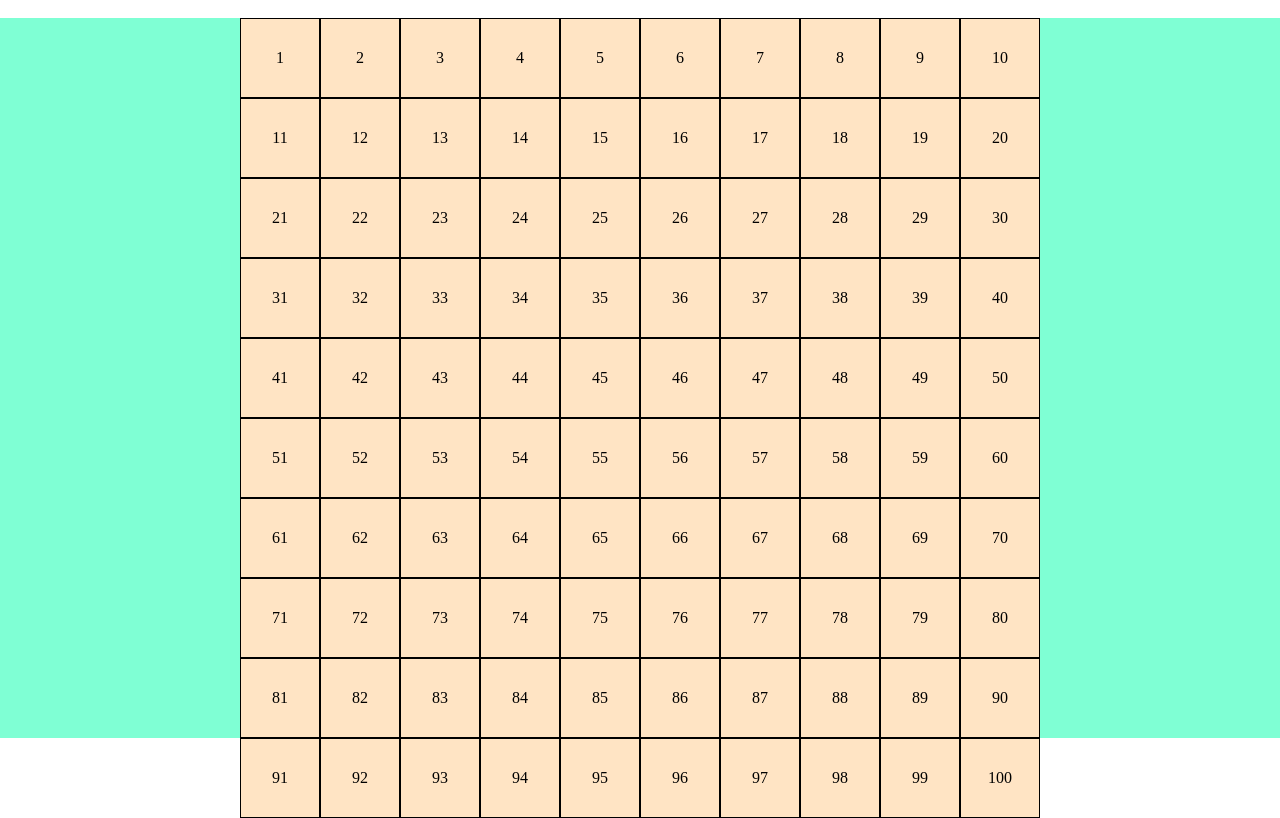
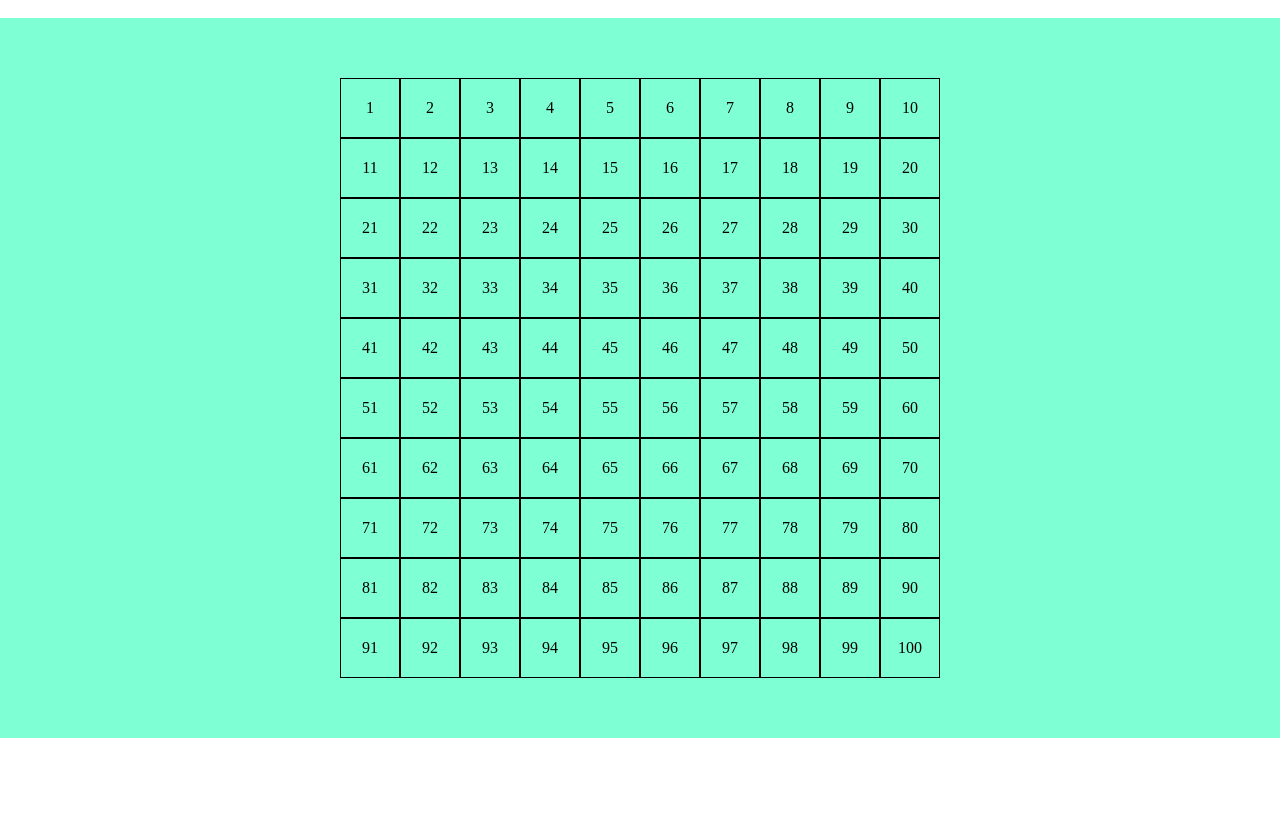
Before and after one commit to mattia099/js-campominato-grid, a plain HTML site: page index.html in a window 1280 px wide. Both pictures are taken after a click on the button "Play". Shown: the part 62-880 px from the top of the page. After the commit the page ends 800 px from the top, so only its background shows below. Drawn offline with Linux system fonts and the light colour scheme.

Commit message:
aggiunta funzione reset

```diff
--- a/jscript.js
+++ b/jscript.js
@@ -4,7 +4,7 @@ const selectDifficult = document.getElementById('difficult');
 const grid = document.querySelector('.grid');
 
 buttonPlay.addEventListener('click', function(){
-
+    reset();
     switch (selectDifficult.value){
         case 'easy':
             console.log(selectDifficult.value);
@@ -29,7 +29,9 @@ function boxGenerator(nBox , nCol){
         let box = document.createElement('div');
         box.classList.add('square');
         box.append(i+1);
-        box.style.width = `calc(100% / ${nCol})`
+        box.style.width = `calc(100% / ${nCol})`;
         grid.appendChild(box);
     }
 }
+
+function reset(){ grid.innerHTML = "";}
--- a/style.css
+++ b/style.css
@@ -22,12 +22,14 @@ header{
 main{
     height: calc(100vh - 80px);
     background-color: aquamarine;
+    display: flex;
+    justify-content: center;
+    align-items: center;
 }
 
 .grid{
-    width: 800px;
+    width: 600px;
     margin: 0 auto;
-    background-color: bisque;
     display: flex;
     align-items: flex-start;
     align-content: flex-start;
```
